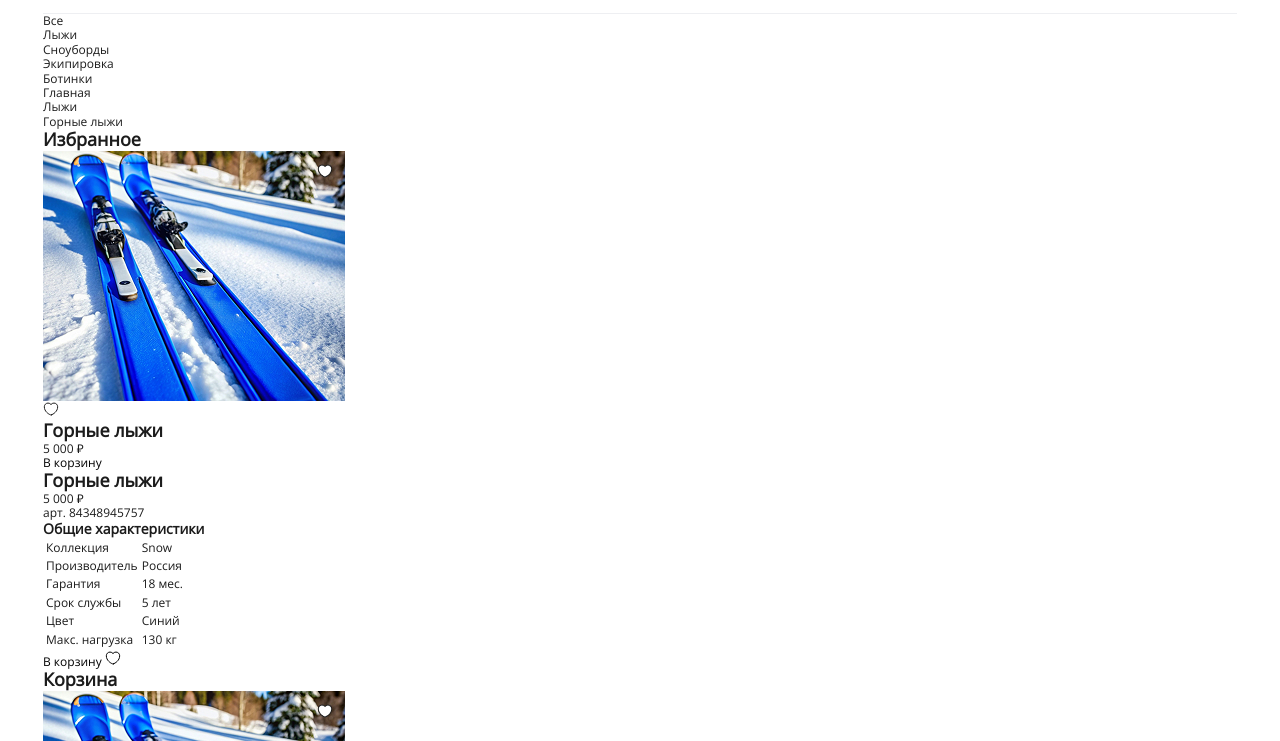
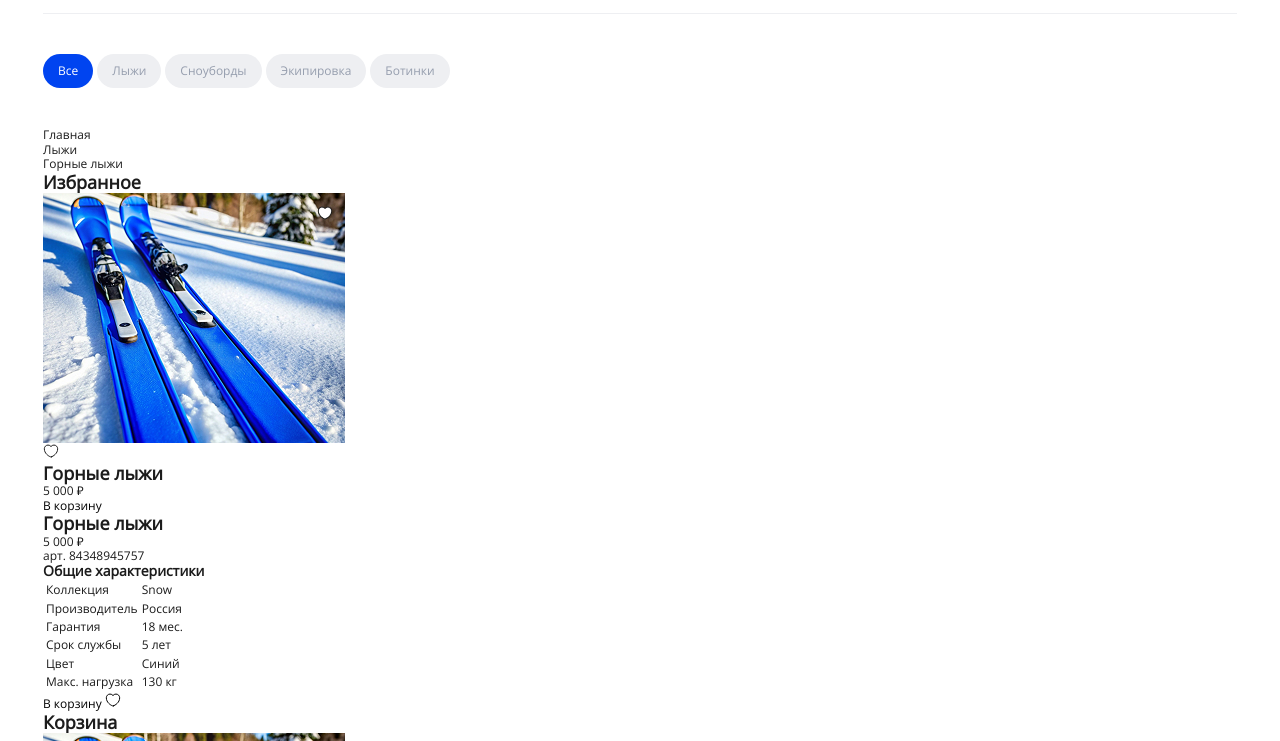
Before and after one commit to Bisquitman/ski-people, a website built with Vite: page index.html in a window 1280 px wide. Shown: the part 59-800 px from the top of the page. Built offline with nearby package versions, Linux system fonts and the light colour scheme.

Commit message:
styles for catalog

```diff
--- a/src/styles/catalog.scss
+++ b/src/styles/catalog.scss
@@ -1,17 +1,48 @@
 .catalog {
+  overflow-x: auto;
+  padding-top: 28px;
+  padding-bottom: 20px;
+
+  @media (min-width: 768px) {
+    padding-top: 32px;
+    padding-bottom: 32px;
+  }
+
+  @media (min-width: 1024px) {
+    padding-top: 40px;
+    padding-bottom: 40px;
+  }
+
   // .catalog__container
   &__container {
   }
   // .catalog__list
   &__list {
+    display: flex;
+    align-items: center;
+    gap: 4px;
   }
   // .catalog__item
   &__item {
   }
   // .catalog__link
   &__link {
+    display: block;
+    color: #969eae;
+    background-color: #eeeff2;
+    border-radius: 32px;
+    border: 1px solid transparent;
+    padding: 9px 14px;
+
+    &:hover:not(.catalog__link_active) {
+      color: #0044f0;
+      border-color: #0044f0;
+    }
+
     // .catalog__link_active
     &_active {
+      background-color: #0044f0;
+      color: #fff;
     }
   }
 }
```
